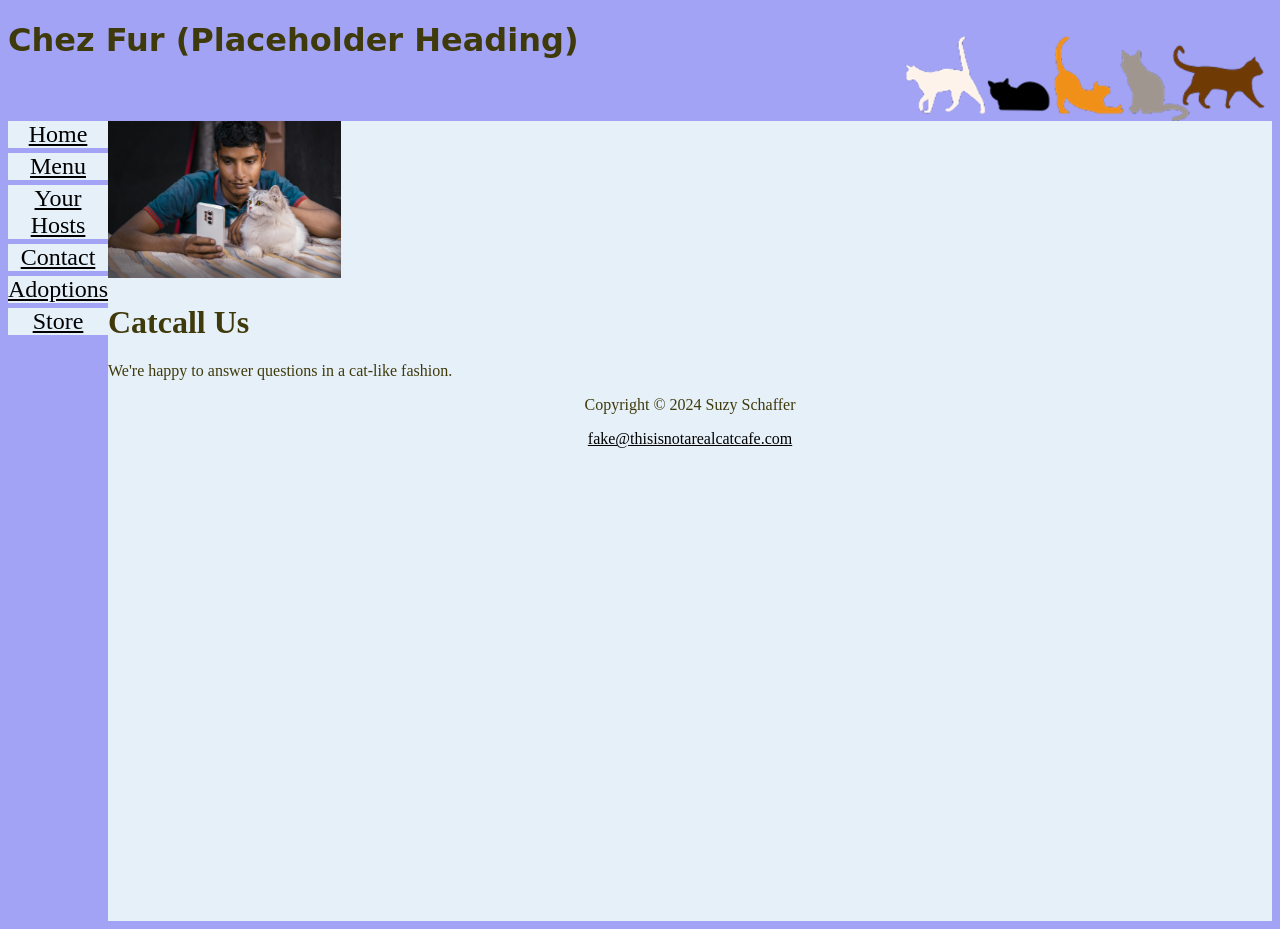
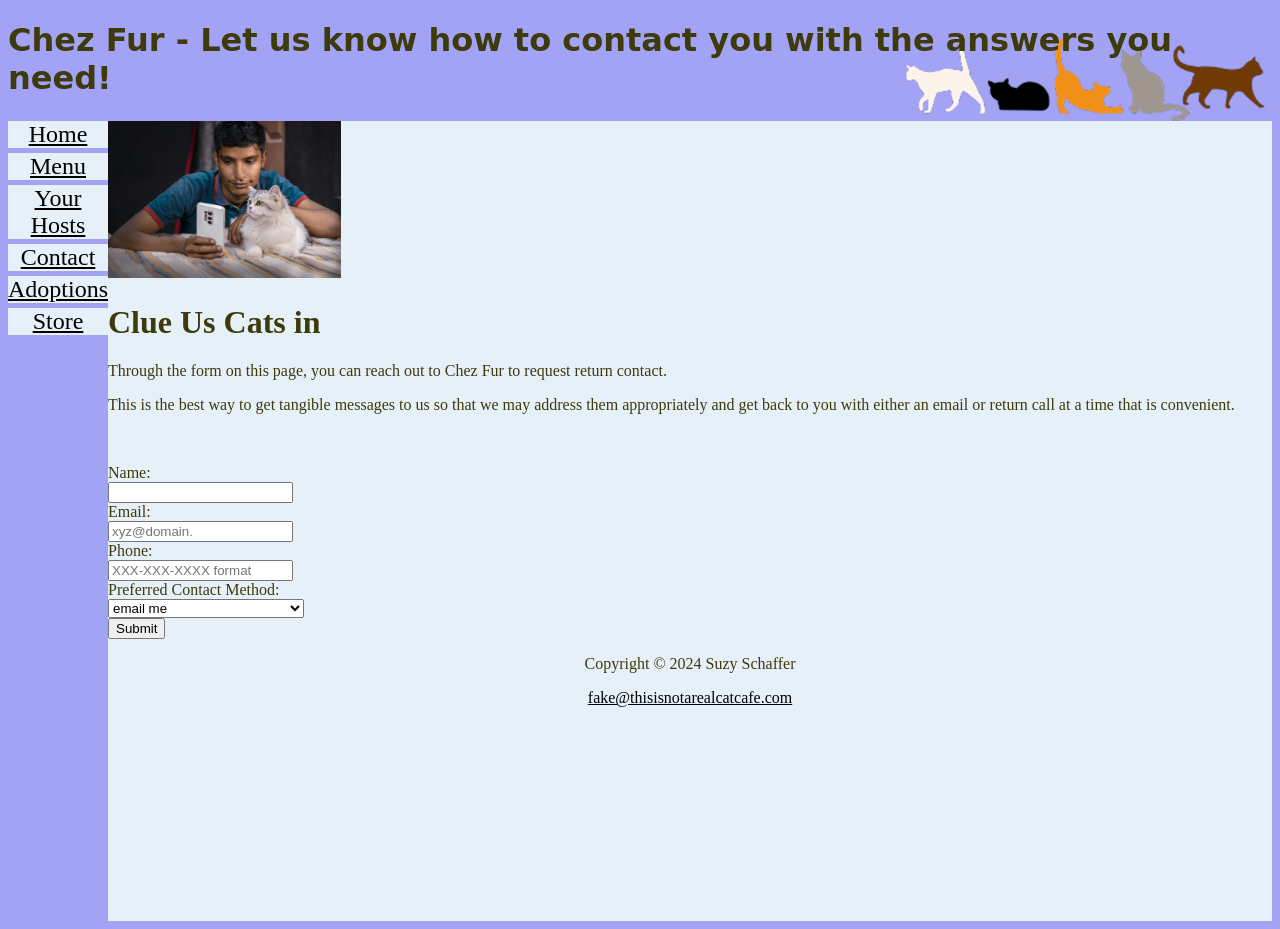
Before and after one commit to bohemivn/ChezFur-ITC2400, a plain HTML site: page contact.html in a window 1280 px wide. Drawn offline with Linux system fonts and the light colour scheme.

Commit message:
11/10  Partial Progress

```diff
--- a/contact.html
+++ b/contact.html
@@ -17,7 +17,7 @@
 
 	<body>
                 <header>
-                        <h1 id="inlineheader">Chez Fur (Placeholder Heading)</h1>
+                        <h1 id="inlineheader">Chez Fur - Let us know how to contact you with the answers you need!</h1>
                 </header>
                 <div class="wrapper">
                 <nav class="navcontainer">
@@ -32,13 +32,33 @@
                 </nav>
 
         <main>
+
         <img src="images/catphone.jpeg" alt="cat gazing at cell phone" class="responsive">
-         <h1 class="left">Catcall Us</h1>
-            <p class="left">We're happy to answer questions in a cat-like fashion.</p>
-                    <footer>
-                    <p>Copyright &copy; 2024 Suzy Schaffer </p>
-                    <a href="mailto:fake@thisisnotarealcatcafe.com">fake@thisisnotarealcatcafe.com</a>
-                    </footer>
+         <h1 class="left">Clue Us Cats in</h1>
+            <p class="left">Through the form on this page, you can reach out to Chez Fur to request return contact.&nbsp;</p>
+          <p class="left">This is the best way to get tangible messages to us so that we may address them appropriately and get back to you with either an email or return call at a time that is convenient.&nbsp;&nbsp;</p>
+            <p class="left">&nbsp;</p>
+
+
+		<form action="https://webdevbasics.net/scripts/demo.php" target="_blank" method="post">
+		  <label for="name">Name:</label><br>
+		  <input type="text" id="name" name="name" ><br>
+		  <label for="email">Email:</label><br>
+		  <input type="email" id="email" name="email" placeholder="xyz@domain."> <br>
+		  <label for="phone">Phone:</label><br>
+		  <input type="tel" id="phone" name="phone" pattern="[0-9]{3}-[0-9]{3}-[0-9]{4}" placeholder="XXX-XXX-XXXX format"><br>
+		  <label for="method">Preferred Contact Method:</label><br>
+		  <select name="method" id="method"><br>
+		  <option value="email">email me</option>
+  		  <option value="phone1">phone me between 1pm-4pm</option>
+		  <option value="phone2">phone me between 6pm-9pm</option>
+		  </select><br>
+		  <input type="submit" value="Submit">
+		</form>
+<footer>
+      <p>Copyright &copy; 2024 Suzy Schaffer </p>
+      <a href="mailto:fake@thisisnotarealcatcafe.com">fake@thisisnotarealcatcafe.com</a>
+      </footer>
         </main>
         </div>
 
```
Also changed, not shown: store.html (+1 -1 lines).
